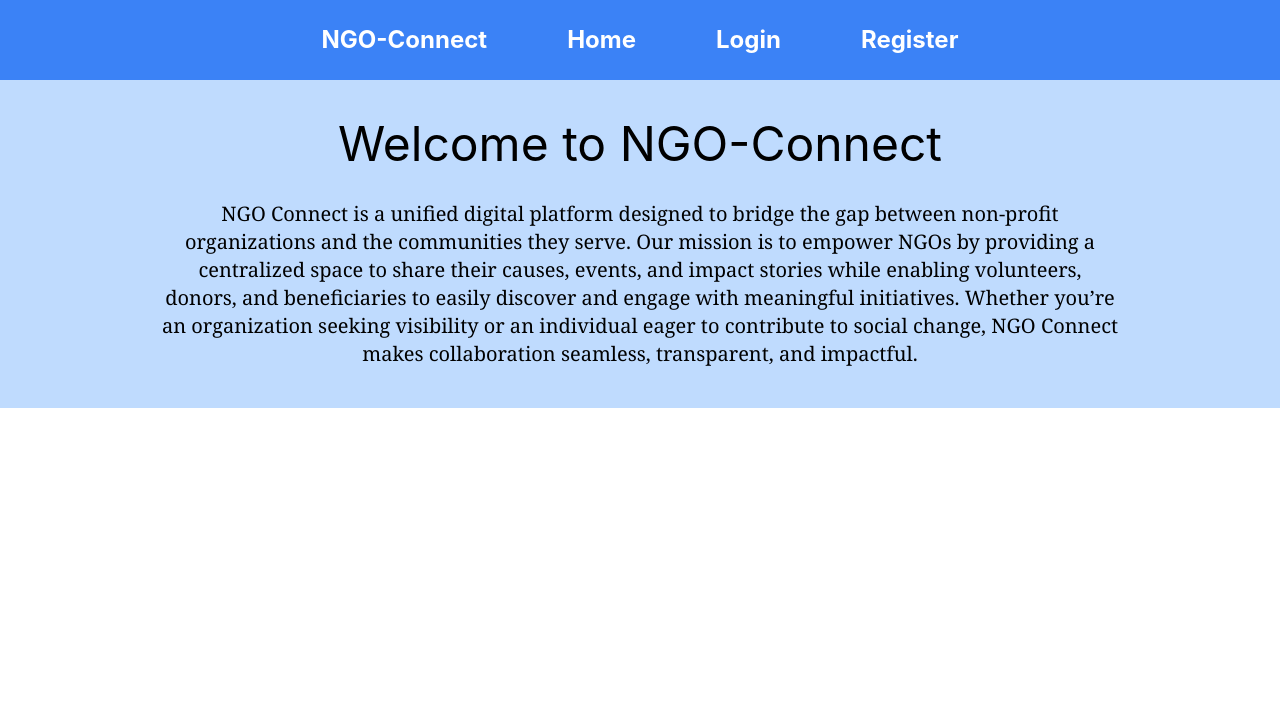
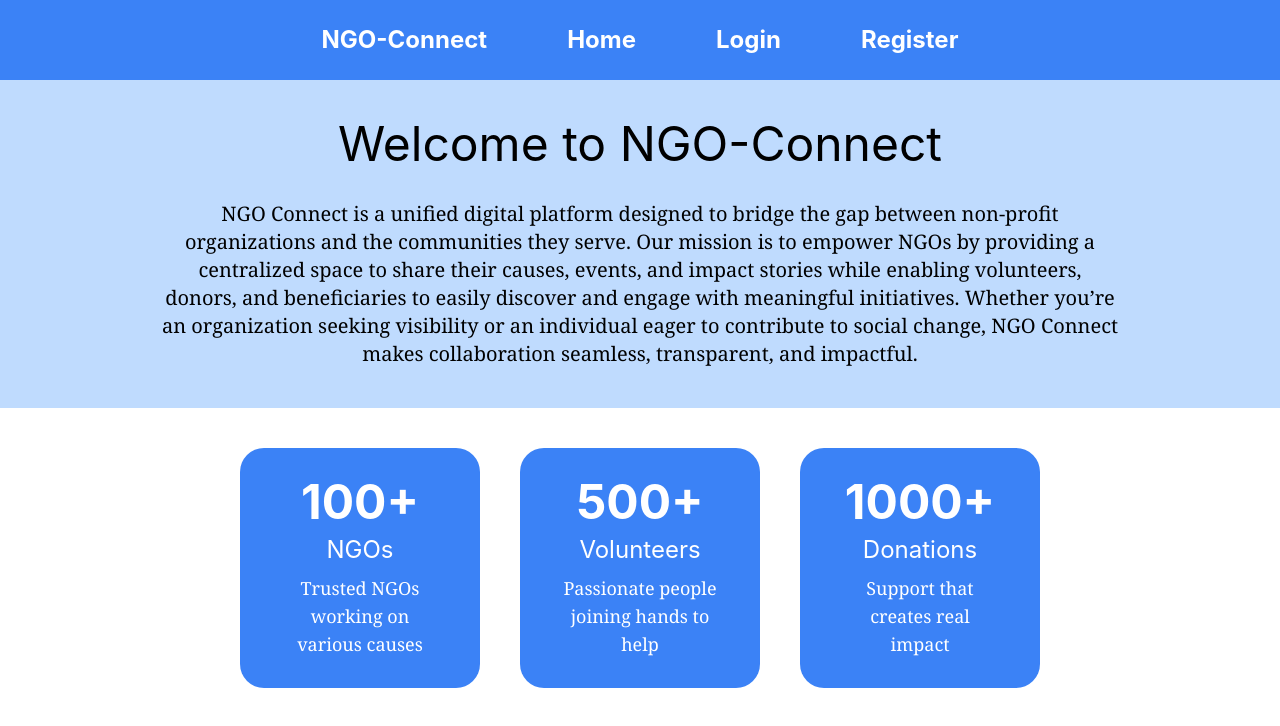
Before and after one commit to TechNomad04/ngo_connect, a React (Create React App) app in the folder react-contents/: page / in a window 1280 px wide. Shown: the top 726 px of the page. Built offline with nearby package versions, Linux system fonts and the light colour scheme.

Commit message:
Added the cards to the homepage

```diff
--- /dev/null
+++ b/react-contents/src/components/HomePage/Card1.jsx
@@ -0,0 +1,9 @@
+export default function Card1(){
+    return (
+        <div className="text-center w-60 h-60 bg-blue-500 px-10 flex flex-col justify-center items-center my-10 gap-2 rounded-3xl">
+            <div className="text-5xl text-white font-bold">100+</div>
+            <div className="text-2xl text-white">NGOs</div>
+            <div className="font-serif text-white text-lg">Trusted NGOs working on various causes</div>
+        </div>
+    );
+}
--- /dev/null
+++ b/react-contents/src/components/HomePage/Card2.jsx
@@ -0,0 +1,9 @@
+export default function Card2(){
+    return(
+        <div className="text-center w-60 h-60 bg-blue-500 px-10 flex flex-col justify-center items-center my-10 gap-2 rounded-3xl">
+            <div className="text-5xl text-white font-bold">500+</div>
+            <div className="text-2xl text-white">Volunteers</div>
+            <div className="font-serif text-white text-lg">Passionate people joining hands to help</div>
+        </div>
+    );
+}
--- /dev/null
+++ b/react-contents/src/components/HomePage/Card3.jsx
@@ -0,0 +1,9 @@
+export default function Card3() {
+  return (
+    <div className="text-center w-60 h-60 bg-blue-500 px-10 flex flex-col justify-center items-center my-10 gap-2 rounded-3xl">
+      <div className="text-5xl text-white font-bold">1000+</div>
+      <div className="text-2xl text-white">Donations</div>
+      <div className="font-serif text-white text-lg">Support that creates real impact</div>
+    </div>
+  );
+}
--- a/react-contents/src/pages/HomePage.jsx
+++ b/react-contents/src/pages/HomePage.jsx
@@ -1,9 +1,17 @@
 import WelcomeMessage from "../components/HomePage/WelcomeMessage";
+import Card1 from "../components/HomePage/Card1";
+import Card2 from "../components/HomePage/Card2";
+import Card3 from "../components/HomePage/Card3";
 
 export default function HomePage() {
   return (
     <div>
         <WelcomeMessage/>
+        <div className="flex justify-center items-center gap-10">
+            <Card1/>
+            <Card2/>
+            <Card3/>
+        </div>
     </div>
   );
 }
```
